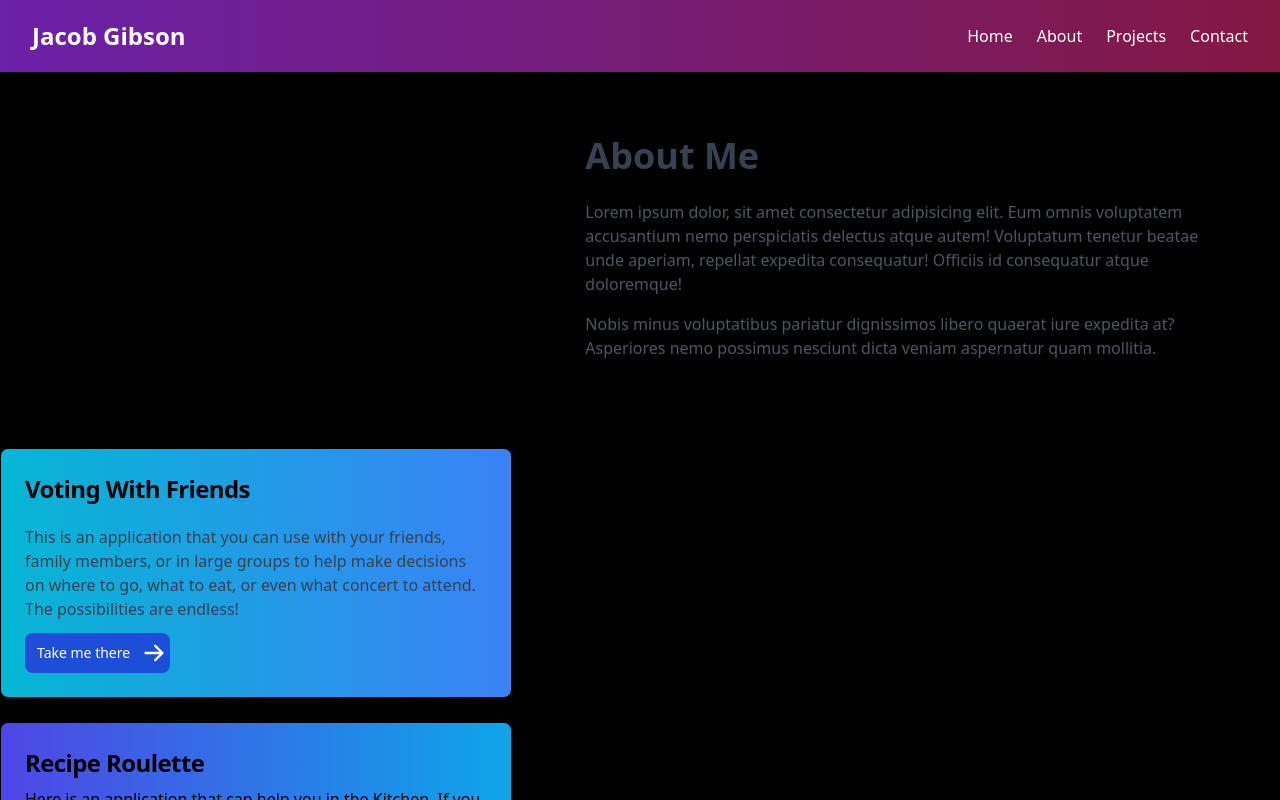
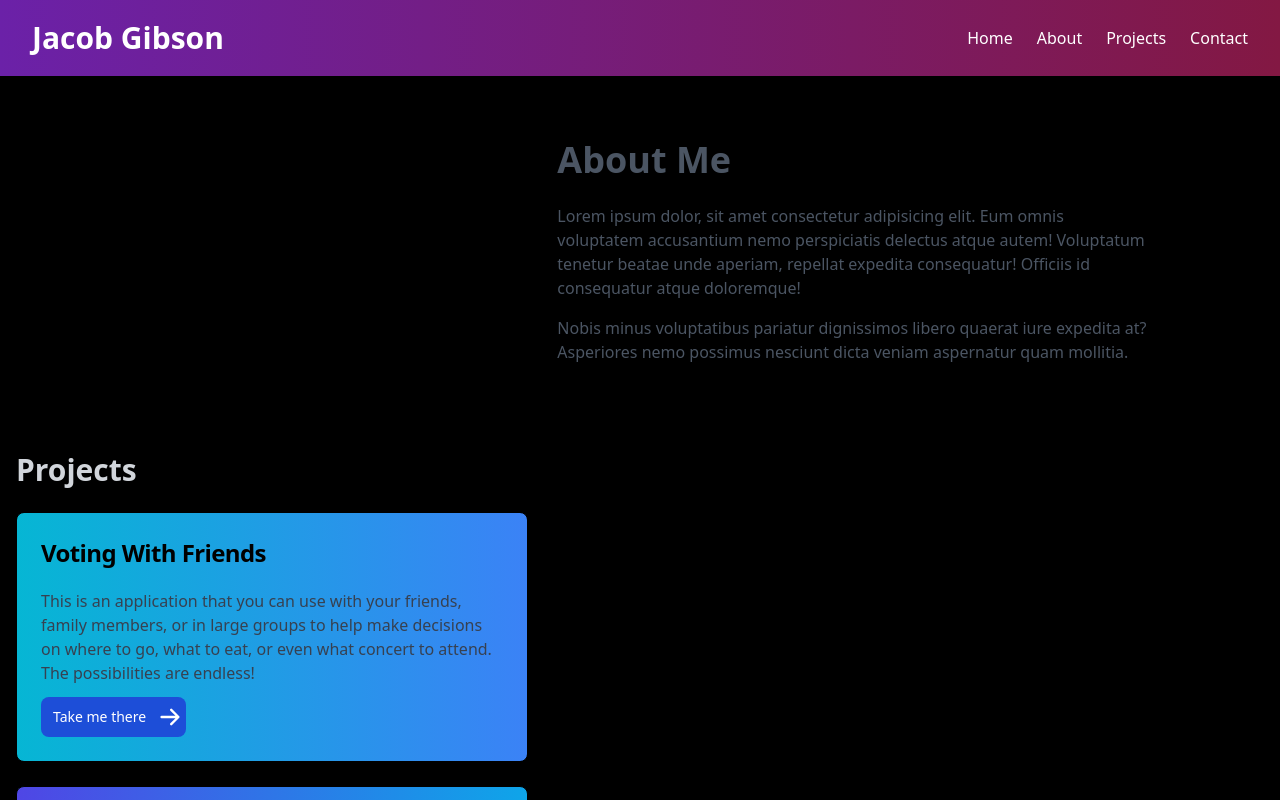
Before and after one commit to thejake989/react-portfolio, a React (Create React App) app: page / in a window 1280 px wide. Shown: the top 800 px of the page. Built offline with nearby package versions, Linux system fonts and the light colour scheme.

Commit message:
some ui updates

```diff
--- a/src/components/About/index.js
+++ b/src/components/About/index.js
@@ -2,12 +2,12 @@ import React from "react";
 
 const About = () => {
   return (
-    <div class="py-16 bg-black">
-      <div class="container width:50% m-auto px-6 text-gray-500 md:px-12 xl:px-6">
-        <div class="space-y-6 md:space-y-0 md:flex md:gap-6 lg:gap-12">
+    <div class="py-16 bg-black float-right">
+      <div class="container width:50% m-auto px-6 text-gray-300 md:px-12 l:px-6">
+        <div class="space-y-6 md:space-y-0 md:flex md:gap-6 lg:gap-4">
           <div class="md:5/12 lg:w-5/12"></div>
           <div class="md:7/12 lg:w-6/12">
-            <h2 class="text-2xl text-gray-700 font-bold md:text-4xl">
+            <h2 class="text-2xl text-gray-600 font-bold md:text-4xl">
               About Me
             </h2>
             <p class="mt-6 text-gray-600">
--- a/src/components/Layout/index.js
+++ b/src/components/Layout/index.js
@@ -8,10 +8,12 @@ import Footer from "../Footer";
 const Layout = () => {
   return (
     <div className="App">
-      <div className="page">
+      <div className="page p-4">
         <span className="tags top-tags">&lt; &gt;</span>
 
         <span className="tags bottom-tags">
+          <h3 class="text-2xl text-gray-300 font-bold md:text-3xl">Projects</h3>
+          <br />
           <Friends />
           <br />
           <Recipe />
--- a/src/components/Nav/index.js
+++ b/src/components/Nav/index.js
@@ -9,7 +9,7 @@ export default function Nav() {
         <div>
           <div className="flex items-center justify-between py-3 md:py-5 md:block">
             <a href="javascript:void(0)">
-              <h2 className="text-2xl font-bold text-white">Jacob Gibson</h2>
+              <h1 className="text-3xl font-bold text-white">Jacob Gibson</h1>
             </a>
             <div className="md:hidden">
               <button
@@ -18,7 +18,6 @@ export default function Nav() {
               >
                 {navbar ? (
                   <svg
-                    xmlns="http://www.w3.org/2000/svg"
                     className="w-6 h-6 text-white"
                     viewBox="0 0 20 20"
                     fill="currentColor"
@@ -31,7 +30,6 @@ export default function Nav() {
                   </svg>
                 ) : (
                   <svg
-                    xmlns="http://www.w3.org/2000/svg"
                     className="w-6 h-6 text-white"
                     fill="none"
                     viewBox="0 0 24 24"
```
